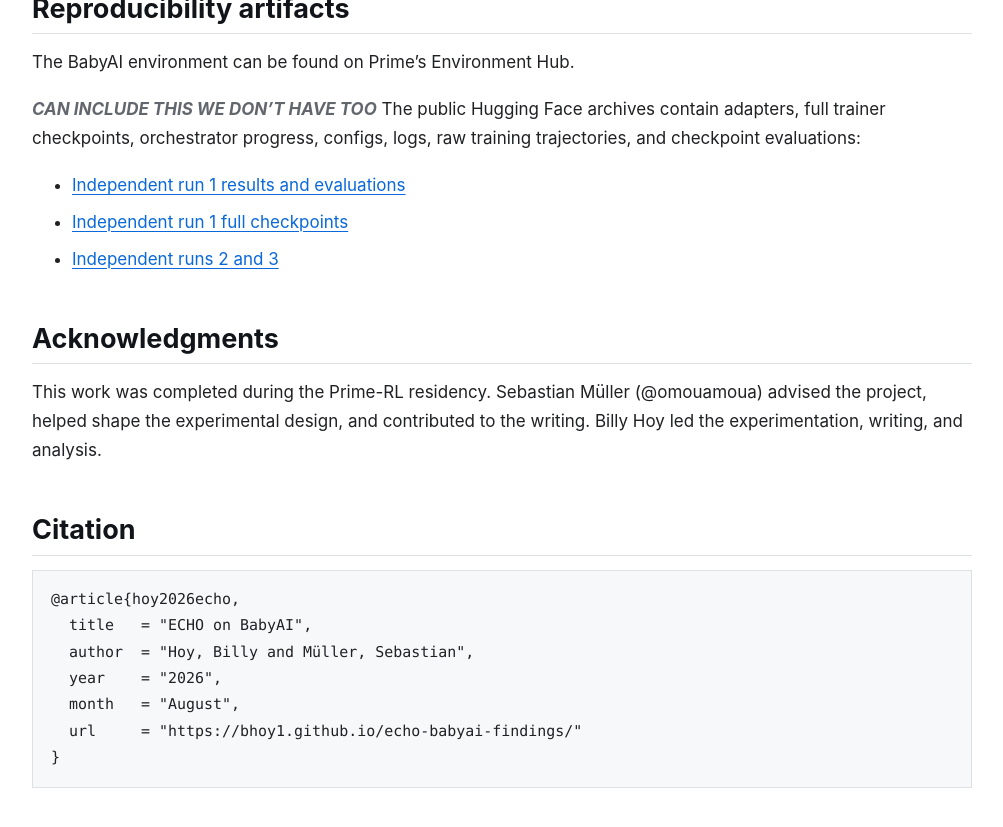
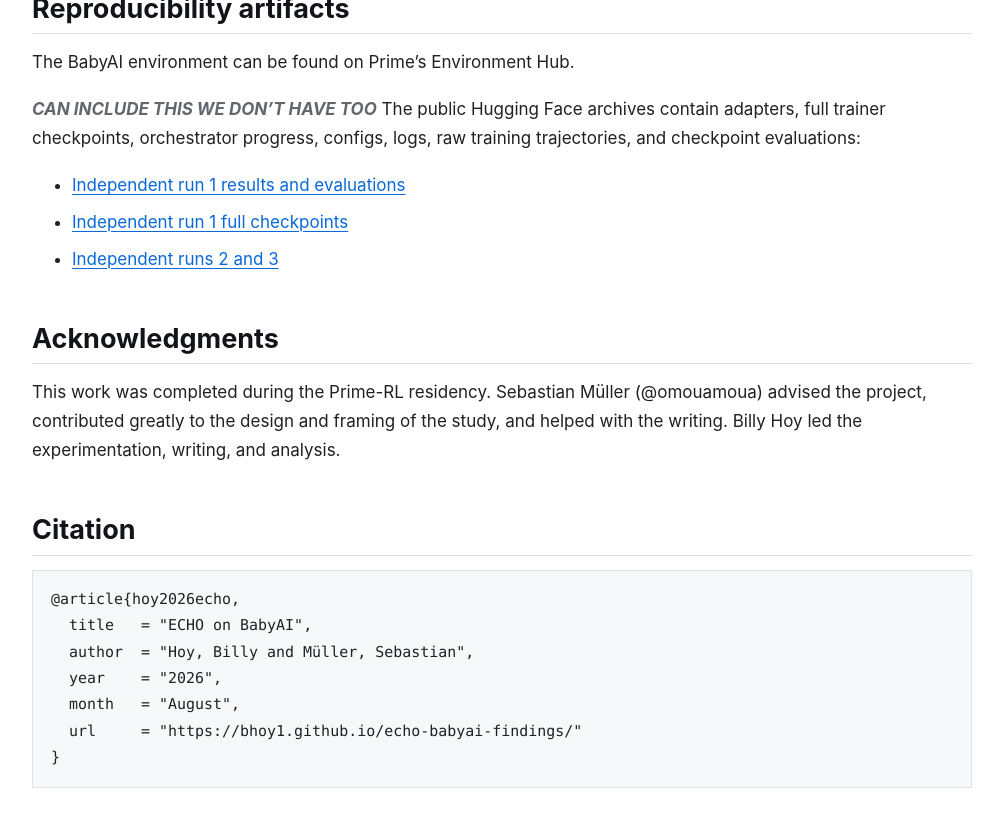
Before and after one commit to Bhoy1/echo-babyai-findings, a Jekyll site: the page built from index.md, in a window 1280 px wide and 900 px high, scrolled down 8976 px. Shown: the top 827 px of the window, without its empty margins (138-1141 px from the left). Built offline with Jekyll 4.4.1, drawn with Linux system fonts in a browser that asks for light colours.

Commit message:
Refine contribution statement

```diff
--- a/index.md
+++ b/index.md
@@ -125,7 +125,7 @@ The public Hugging Face archives contain adapters, full trainer checkpoints, orc
 
 ## Acknowledgments
 
-This work was completed during the Prime-RL residency. Sebastian Müller (@omouamoua) advised the project, helped shape the experimental design, and contributed to the writing. Billy Hoy led the experimentation, writing, and analysis.
+This work was completed during the Prime-RL residency. Sebastian Müller (@omouamoua) advised the project, contributed greatly to the design and framing of the study, and helped with the writing. Billy Hoy led the experimentation, writing, and analysis.
 
 ## Citation
 
```
